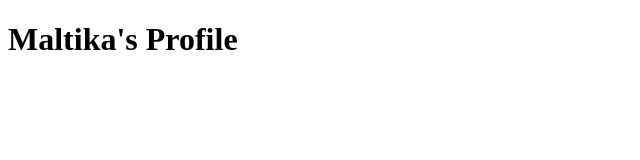
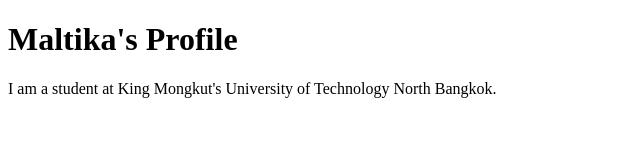
Before and after one commit to maltika/github-desktp-project, a plain HTML site: page index.html in a window 1280 px wide. Shown: the whole page, without its empty margins (0-640 px from the left). Drawn offline with Linux system fonts and the light colour scheme.

Commit message:
Add information
Add information

```diff
--- a/index.html
+++ b/index.html
@@ -7,5 +7,8 @@
 </head>
 <body>
     <h1>Maltika's Profile</h1>
+    <p>
+        I am a student at King Mongkut's University of Technology North Bangkok.
+    </p>
 </body>
 </html>
```
